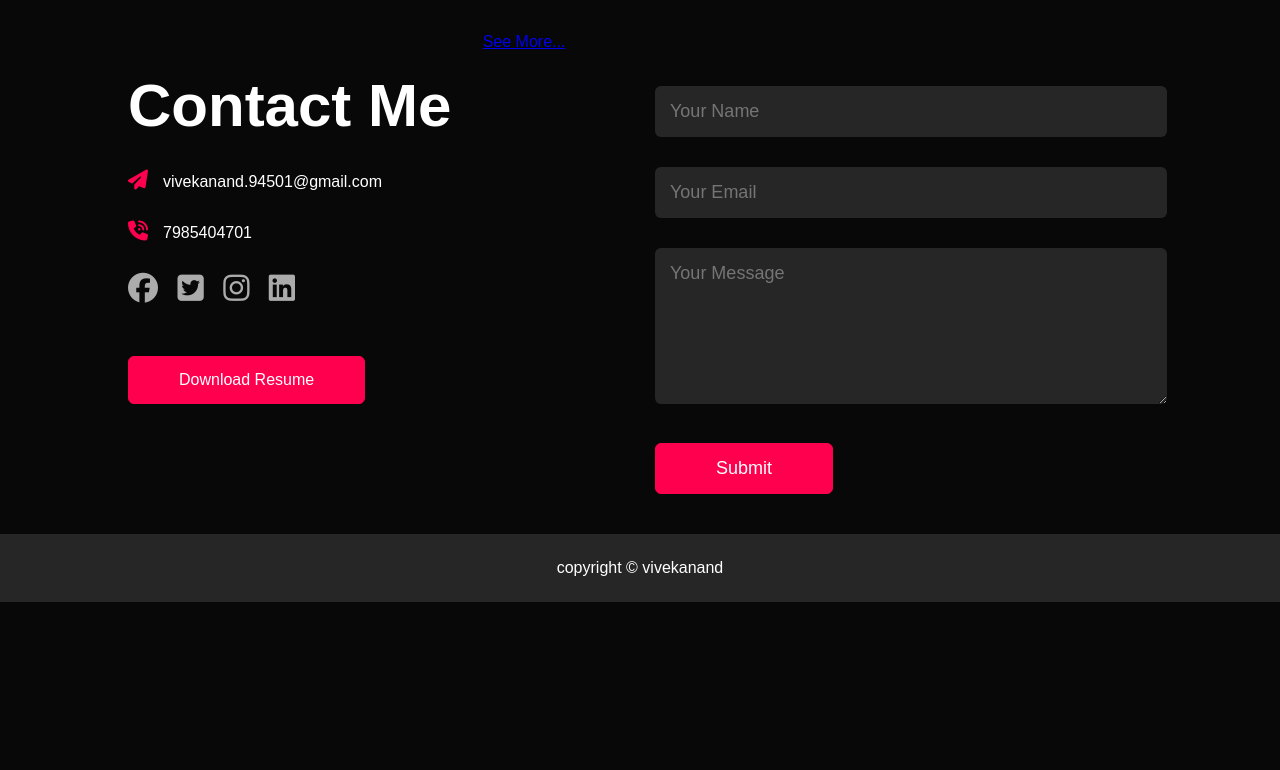
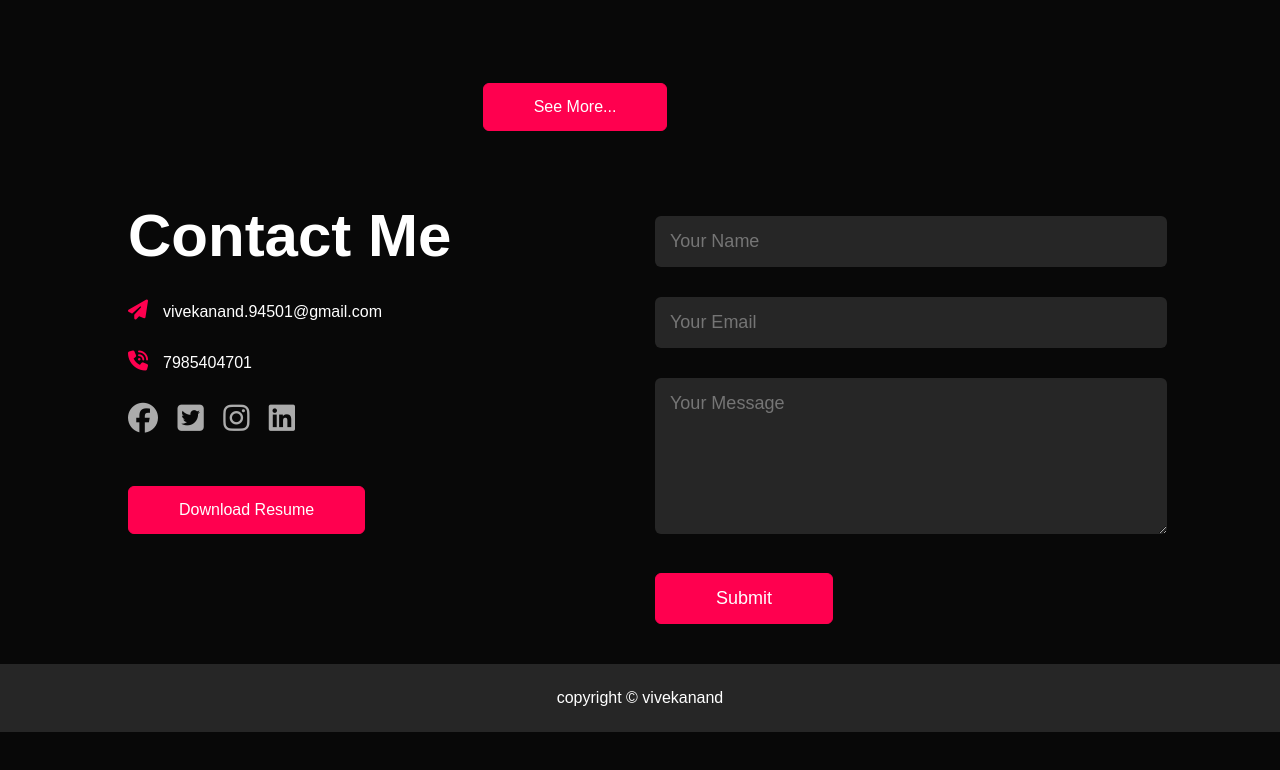
Before and after one commit to Vivekanandgi/Portfolio, a plain HTML site: page index.html in a window 1280 px wide. Shown: the part 2185-2955 px from the top of the page. Before the commit the page ends 2837 px from the top, so only its background shows below. Drawn offline with Linux system fonts and the light colour scheme.

Commit message:
index.html

```diff
--- a/index.html
+++ b/index.html
@@ -148,7 +148,7 @@ CSS, JS and also python,C++ and DSA.
               ></a>
             </div>
           </div><br>
-        <a href="https://github.com/dashboard">See More...</a>
+        <a href="https://github.com/dashboard" class= "btn" >See More...</a>
       </div>
     </div>
     <!--------------------contact us--------------->
```
